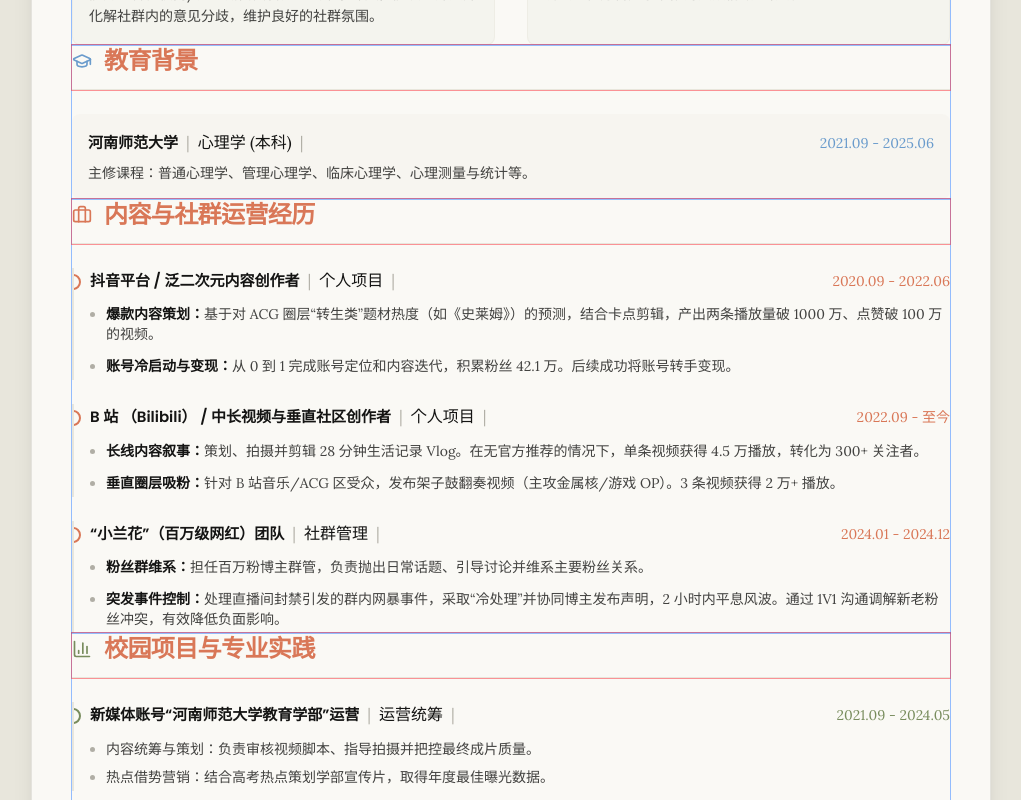
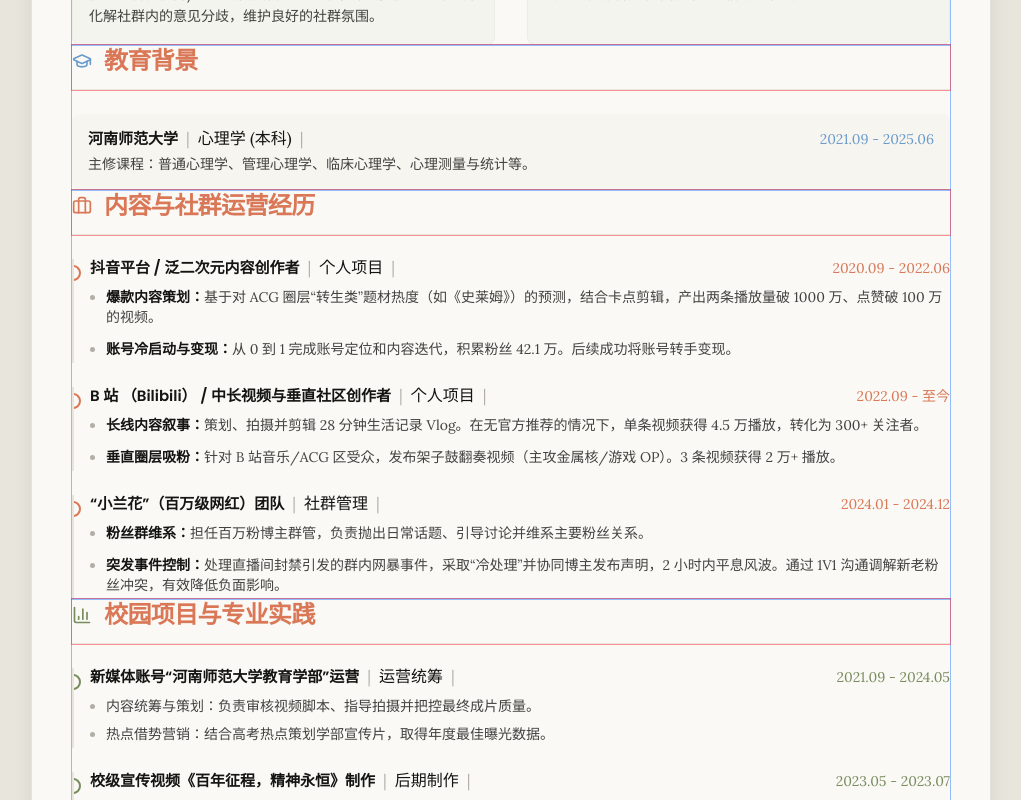
Before and after one commit to klion72/zhaoboyang-resume, a React (Vite) app: page / in a window 1280 px wide. Shown: the part 780-1580 px from the top of the page, without its empty margins (129-1150 px from the left). Built offline with nearby package versions, Linux system fonts and the light colour scheme.

Commit message:
style: change flex alignment to items-end for card headers

```diff
--- a/src/components/CampusProjects.tsx
+++ b/src/components/CampusProjects.tsx
@@ -11,12 +11,12 @@ const CampusProjects: React.FC = () => {
         {resumeData.campusProjects.map((project, index) => (
           <div key={index} className="flex flex-col gap-3 relative pl-4 border-l-2 border-anthropic-light-gray hover:border-tertiary transition-colors overflow-hidden pb-1">
             <div className="absolute -left-[9px] top-1.5 w-4 h-4 rounded-full bg-anthropic-light border-2 border-tertiary"></div>
-            <div className="flex flex-wrap items-baseline gap-2">
-              <span className="font-headings font-semibold text-anthropic-dark text-[15px]">{project.title}</span>
-              <span className="text-anthropic-mid">|</span>
-              <span className="text-anthropic-dark">{project.role}</span>
-              <span className="text-anthropic-mid hidden sm:inline">|</span>
-              <span className="text-tertiary text-sm sm:ml-auto">{project.period}</span>
+            <div className="flex flex-wrap items-end gap-2">
+              <span className="font-headings font-semibold text-anthropic-dark text-[15px] leading-none">{project.title}</span>
+              <span className="text-anthropic-mid leading-none">|</span>
+              <span className="text-anthropic-dark leading-none">{project.role}</span>
+              <span className="text-anthropic-mid hidden sm:inline leading-none">|</span>
+              <span className="text-tertiary text-sm sm:ml-auto leading-none">{project.period}</span>
             </div>
             {project.items ? (
               <ul className="list-disc list-outside pl-4 space-y-2 text-sm text-anthropic-dark/80 m-0">
--- a/src/components/Education.tsx
+++ b/src/components/Education.tsx
@@ -10,12 +10,12 @@ const Education: React.FC = () => {
       <div className="flex flex-col gap-2">
         {resumeData.education.map((edu, index) => (
           <div key={index} className="flex flex-col gap-1 p-4 bg-anthropic-light-gray/20 rounded-lg">
-            <div className="flex flex-wrap items-baseline gap-2">
-              <span className="font-headings font-semibold text-anthropic-dark text-[15px]">{edu.school}</span>
-              <span className="text-anthropic-mid">|</span>
-              <span className="text-anthropic-dark">{edu.major} ({edu.degree})</span>
-              <span className="text-anthropic-mid hidden sm:inline">|</span>
-              <span className="text-secondary text-sm sm:ml-auto">{edu.period}</span>
+            <div className="flex flex-wrap items-end gap-2">
+              <span className="font-headings font-semibold text-anthropic-dark text-[15px] leading-none">{edu.school}</span>
+              <span className="text-anthropic-mid leading-none">|</span>
+              <span className="text-anthropic-dark leading-none">{edu.major} ({edu.degree})</span>
+              <span className="text-anthropic-mid hidden sm:inline leading-none">|</span>
+              <span className="text-secondary text-sm sm:ml-auto leading-none">{edu.period}</span>
             </div>
             <p className="text-sm text-anthropic-dark/80 mt-1">主修课程：{edu.courses}</p>
           </div>
--- a/src/components/WorkExperience.tsx
+++ b/src/components/WorkExperience.tsx
@@ -11,12 +11,12 @@ const WorkExperience: React.FC = () => {
         {resumeData.workExperience.map((exp, index) => (
           <div key={index} className="flex flex-col gap-3 relative pl-4 border-l-2 border-anthropic-light-gray hover:border-primary transition-colors overflow-hidden pb-1">
             <div className="absolute -left-[9px] top-1.5 w-4 h-4 rounded-full bg-anthropic-light border-2 border-primary"></div>
-            <div className="flex flex-wrap items-baseline gap-2">
-              <span className="font-headings font-semibold text-anthropic-dark text-[15px]">{exp.company}</span>
-              <span className="text-anthropic-mid">|</span>
-              <span className="text-anthropic-dark">{exp.role}</span>
-              <span className="text-anthropic-mid hidden sm:inline">|</span>
-              <span className="text-primary text-sm sm:ml-auto">{exp.period}</span>
+            <div className="flex flex-wrap items-end gap-2">
+              <span className="font-headings font-semibold text-anthropic-dark text-[15px] leading-none">{exp.company}</span>
+              <span className="text-anthropic-mid leading-none">|</span>
+              <span className="text-anthropic-dark leading-none">{exp.role}</span>
+              <span className="text-anthropic-mid hidden sm:inline leading-none">|</span>
+              <span className="text-primary text-sm sm:ml-auto leading-none">{exp.period}</span>
             </div>
             <ul className="list-disc list-outside pl-4 space-y-3 text-sm text-anthropic-dark/80 m-0">
               {exp.highlights.map((highlight, idx) => (
```
